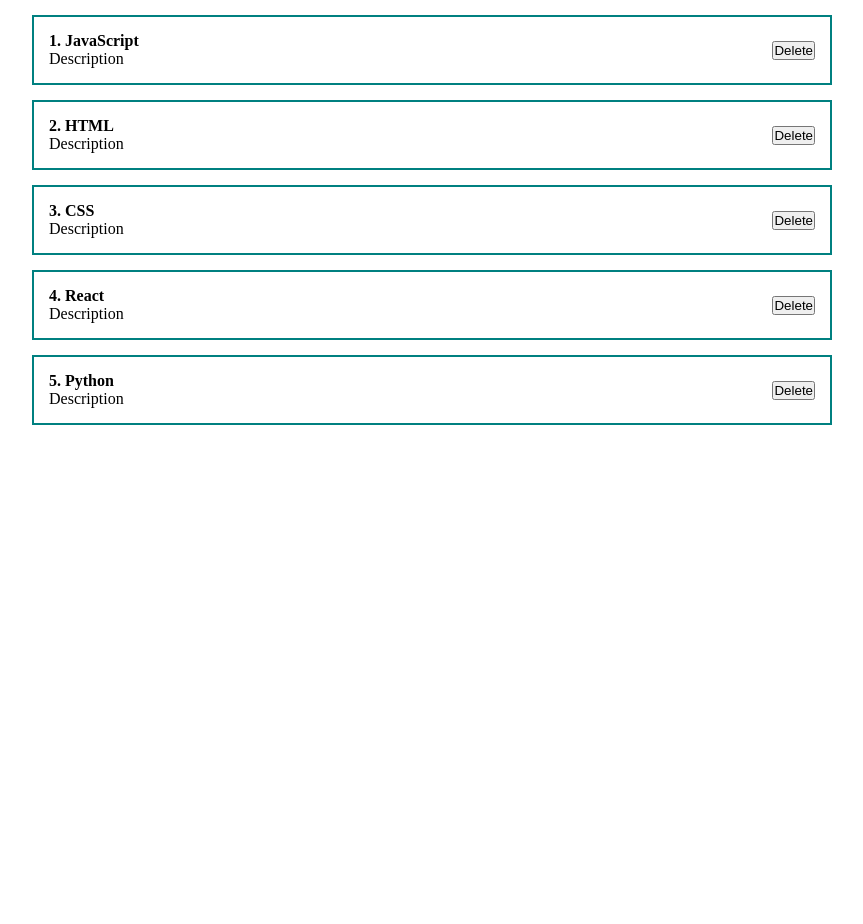
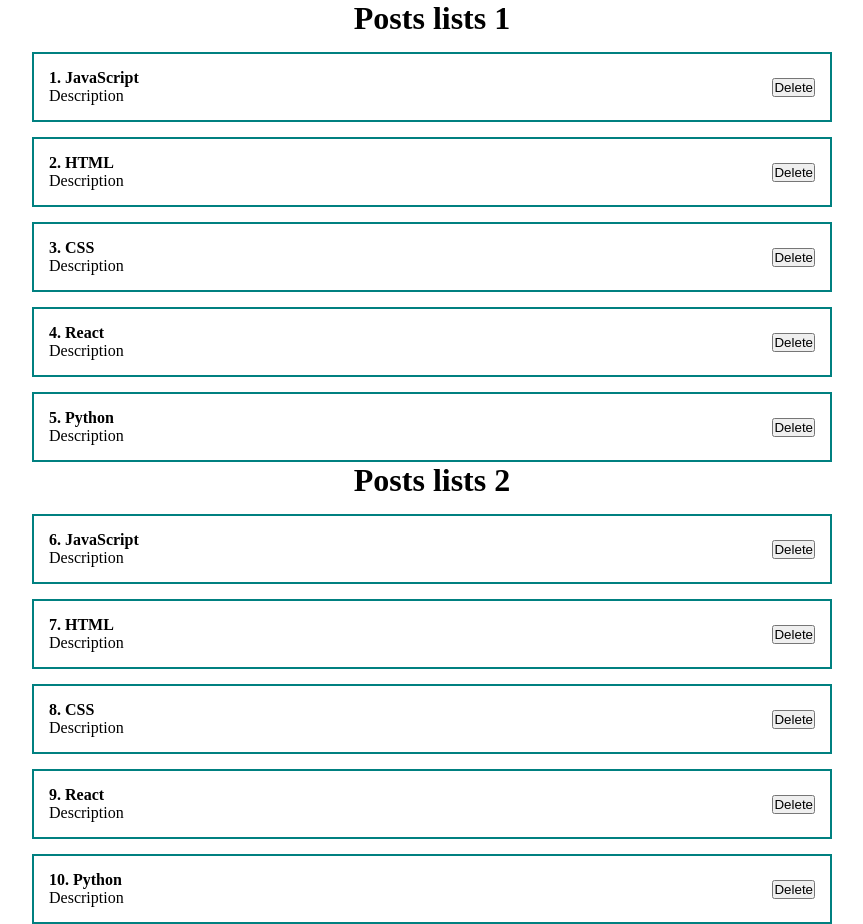
Before and after one commit to marinaobruch/react-course-base, a React (Create React App) app: page / in a window 1280 px wide. Shown: the whole page, without its empty margins (208-1071 px from the left). Before the commit the page ends 800 px from the top, so only its background shows below. Built offline with nearby package versions, Linux system fonts and the light colour scheme.

Commit message:
Исп-е массива

```diff
--- a/src/App.js
+++ b/src/App.js
@@ -1,15 +1,28 @@
 import React, { useState } from "react";
 import "./styles/App.css";
-import PostItem from "./components/PostItem";
+import PostList from "./components/PostList";
 
 function App() {
+  const [posts, setPosts] = useState([
+    { id: 1, title: "JavaScript", body: "Description" },
+    { id: 2, title: "HTML", body: "Description" },
+    { id: 3, title: "CSS", body: "Description" },
+    { id: 4, title: "React", body: "Description" },
+    { id: 5, title: "Python", body: "Description" },
+  ]);
+
+  const [posts2, setPosts2] = useState([
+    { id: 6, title: "JavaScript", body: "Description" },
+    { id: 7, title: "HTML", body: "Description" },
+    { id: 8, title: "CSS", body: "Description" },
+    { id: 9, title: "React", body: "Description" },
+    { id: 10, title: "Python", body: "Description" },
+  ]);
+
   return (
     <div className="App">
-      <PostItem post={{ id: 1, title: "JavaScript", body: "Description" }} />
-      <PostItem post={{ id: 2, title: "HTML", body: "Description" }} />
-      <PostItem post={{ id: 3, title: "CSS", body: "Description" }} />
-      <PostItem post={{ id: 4, title: "React", body: "Description" }} />
-      <PostItem post={{ id: 5, title: "Python", body: "Description" }} />
+      <PostList posts={posts} title={"Posts lists 1"} />
+      <PostList posts={posts2} title={"Posts lists 2"} />
     </div>
   );
 }
--- /dev/null
+++ b/src/components/PostList.jsx
@@ -0,0 +1,15 @@
+import React from "react";
+import PostItem from "./PostItem";
+
+const PostList = ({ posts, title }) => {
+  return (
+    <div>
+      <h1 style={{ textAlign: "center" }}>{title}</h1>
+      {posts.map((post) => (
+        <PostItem post={post} key={post.id} />
+      ))}
+    </div>
+  );
+};
+
+export default PostList;
```
